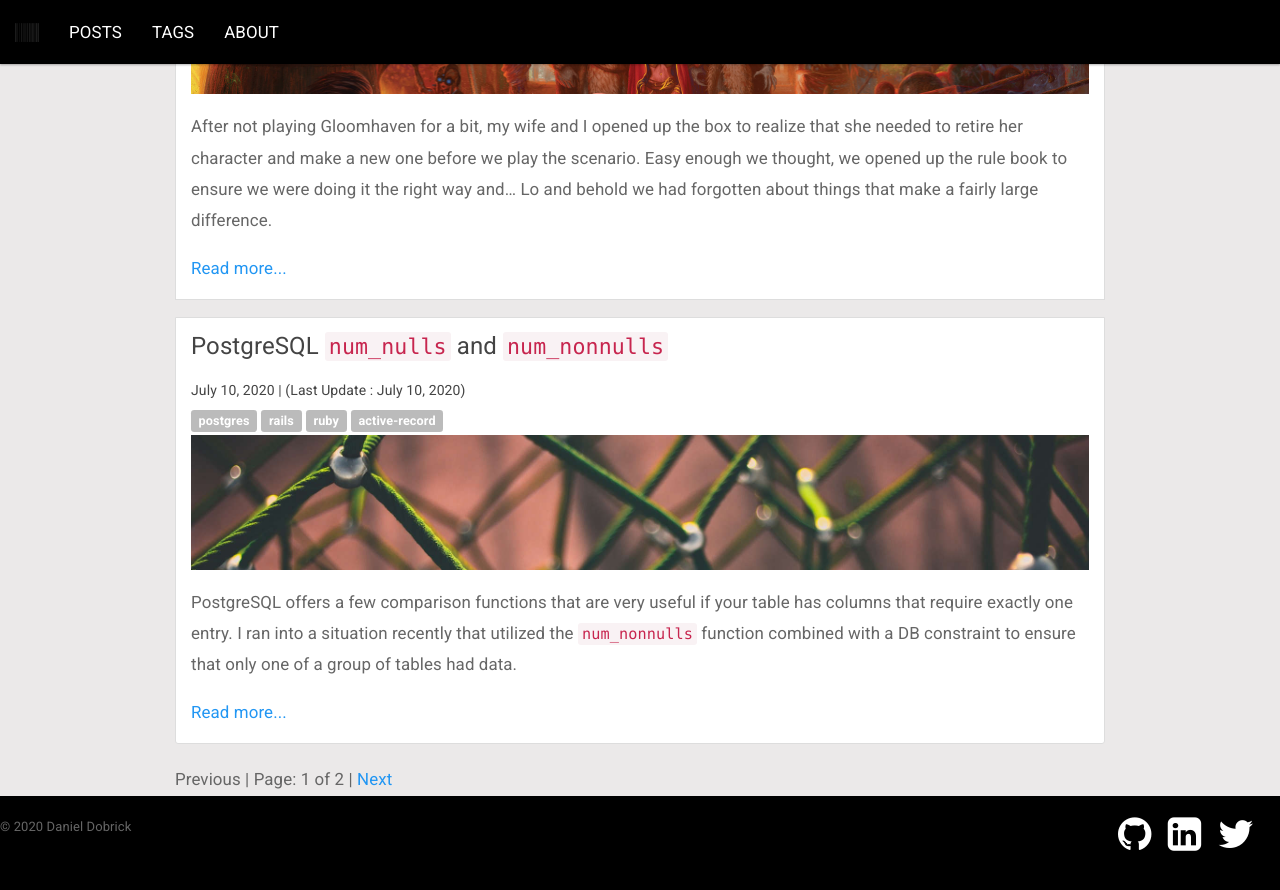
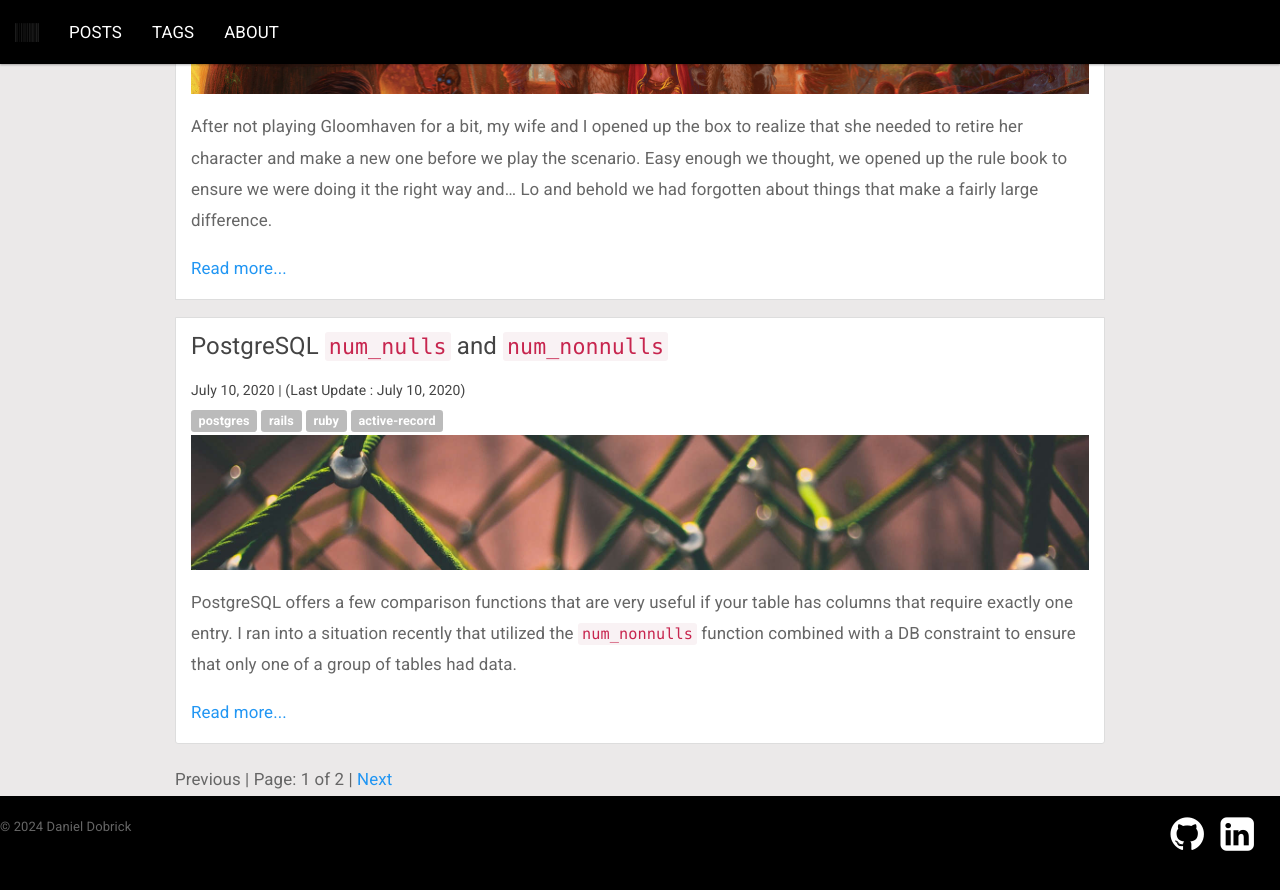
Before and after one commit to DanDobrick/blog, a Jekyll site: the page built from index.html, in a window 1280 px wide and 900 px high, scrolled down 4562 px. Shown: the top 890 px of the window. Built offline with Jekyll 4.4.1, drawn with Linux system fonts in a browser that asks for light colours; the list of posts is cut into pages by our own code.

Commit message:
Dynamically set copyright + remove twitter from footer

```diff
--- a/_includes/footer.html
+++ b/_includes/footer.html
@@ -4,8 +4,10 @@
 				class="fa fa-inverse fa-github fa-3x"></i></a></li>
 		<li><a href="{{ site.data.social_links.linkedin }}"> <i
 				class="fa fa-inverse fa-linkedin-square fa-3x"></i></a></li>
-		<li><a href="{{ site.data.social_links.twitter }}"> <i
-				class="fa fa-inverse fa-twitter fa-3x"></i></a></li>
 	</ul>
-	<div class='copyright'>© 2020 Daniel Dobrick</div>
+	<div class='copyright'>
+		{% capture currentYear %}
+			{{ site.time | date: '%Y' }}
+		{% endcapture %}
+		© {{currentYear}} Daniel Dobrick</div>
 </footer>
```
